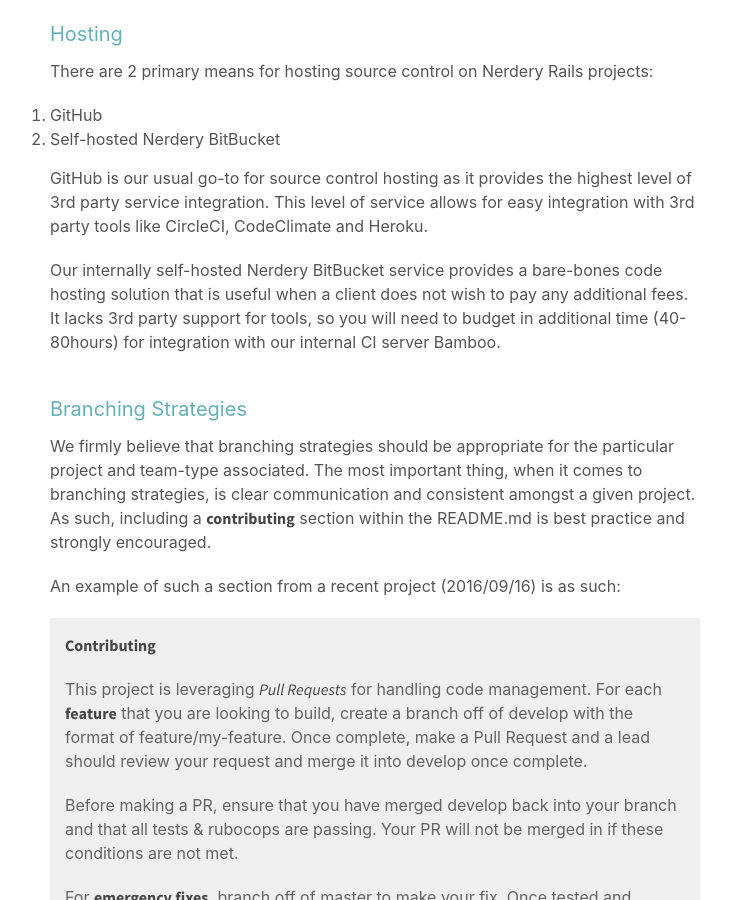
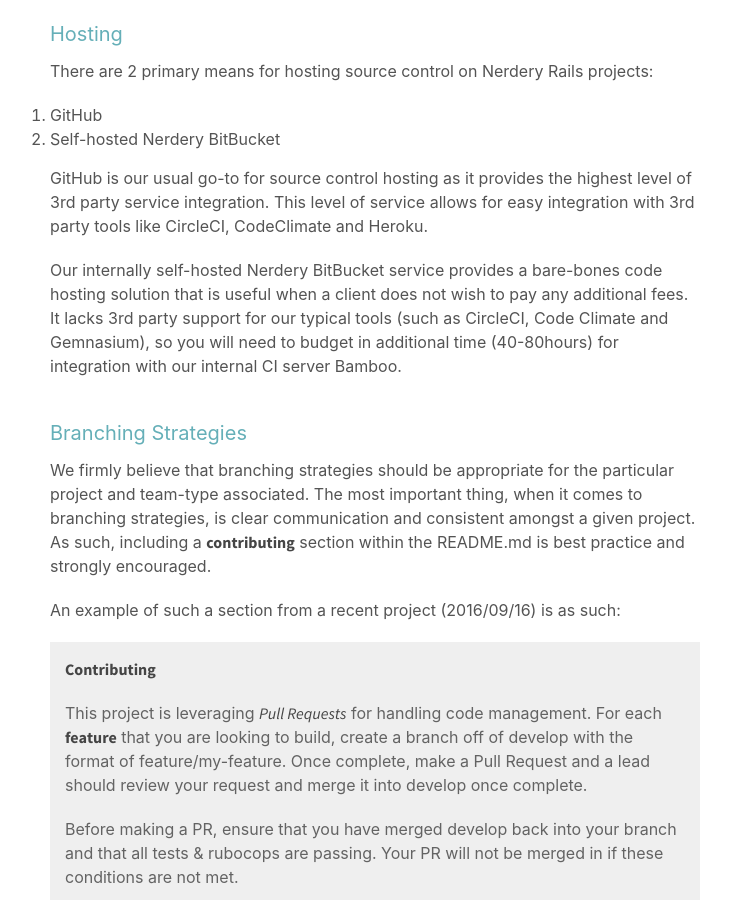
Before and after one commit to thenerdery/ruby-standards, a Jekyll site: the page built from index.md, in a window 1280 px wide and 900 px high, scrolled down 3324 px. Shown: the whole window, without its empty margins (265-996 px from the left). Built offline with Jekyll 4.4.1, drawn with Linux system fonts in a browser that asks for light colours; some web fonts are replaced.

Commit message:
Adding qualifiers to 3rd party tooling lack for BitBucket self-hosted

```diff
--- a/index.md
+++ b/index.md
@@ -72,7 +72,7 @@ There are 2 primary means for hosting source control on Nerdery Rails projects:
 
 GitHub is our usual go-to for source control hosting as it provides the highest level of 3rd party service integration.  This level of service allows for easy integration with 3rd party tools like CircleCI, CodeClimate and Heroku.
 
-Our internally self-hosted Nerdery BitBucket service provides a bare-bones code hosting solution that is useful when a client does not wish to pay any additional fees.  It lacks 3rd party support for tools, so you will need to budget in additional time (40-80hours) for integration with our internal CI server Bamboo.
+Our internally self-hosted Nerdery BitBucket service provides a bare-bones code hosting solution that is useful when a client does not wish to pay any additional fees.  It lacks 3rd party support for our typical tools (such as CircleCI, Code Climate and Gemnasium), so you will need to budget in additional time (40-80hours) for integration with our internal CI server Bamboo.
 
 ## Branching Strategies
 
```
